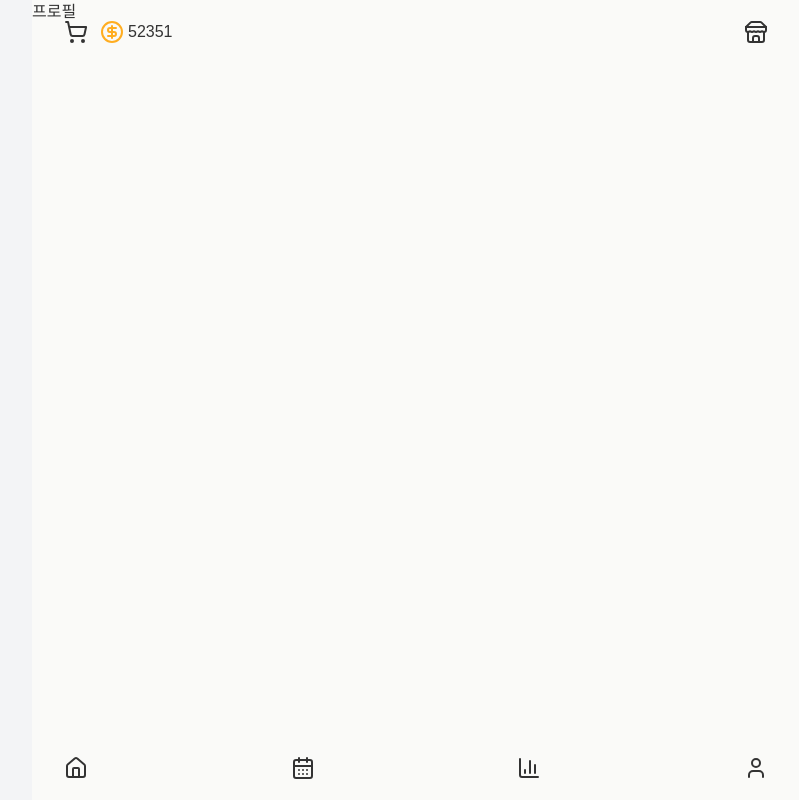
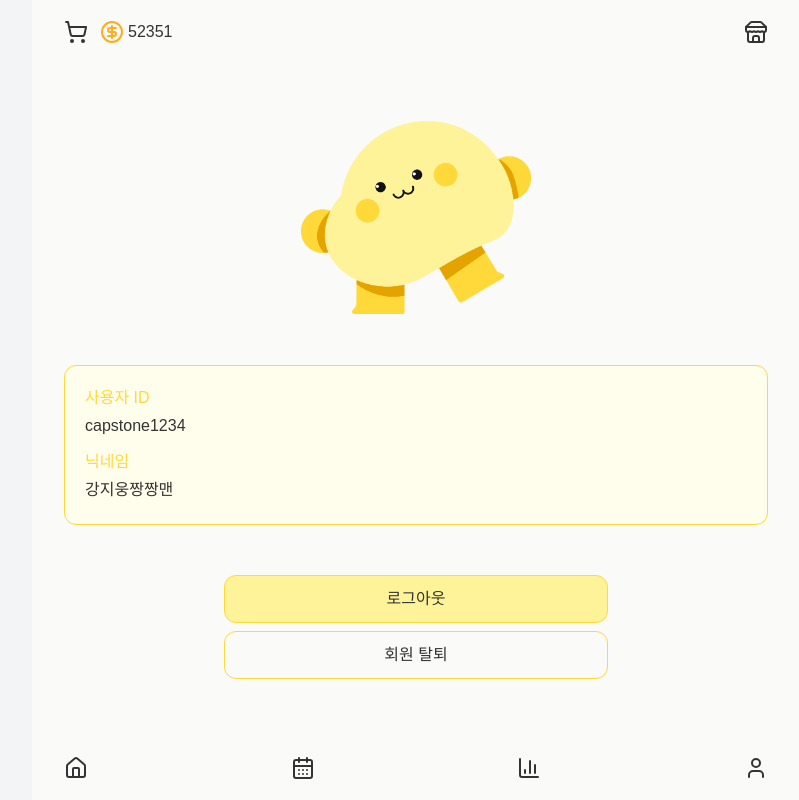
Before and after one commit to xuuwon/maeumgyeol, a Next.js app: page /profile in a window 1280 px wide. Shown: the whole page, without its empty margins (224-1023 px from the left). Built offline with nearby package versions, Linux system fonts and the light colour scheme; a web font is replaced by a local one.

Commit message:
feat: 프로필 컴포넌트 구현

```diff
--- a/src/app/profile/page.tsx
+++ b/src/app/profile/page.tsx
@@ -1,7 +1,51 @@
+'use client';
+
+import Button from '@/components/button/Button';
+import Image from 'next/image';
+import { useRouter } from 'next/navigation';
 import React from 'react';
 
 const Page = () => {
-  return <div>프로필</div>;
+  const router = useRouter();
+
+  return (
+    <div className="flex flex-col items-center justify-around h-screen px-4 py-24 iphoneSE:py-14 sm:px-6 md:px-8">
+      <div>
+        {/* 이미지 */}
+        <Image
+          src={'/images/characters/basic_character.png'}
+          alt="분석중 캐릭터"
+          width={230}
+          height={230}
+        />
+      </div>
+
+      <div className="flex flex-col w-full h-40 gap-3 p-5 border border-1 border-main-yellow bg-bg-yellow rounded-xl">
+        {/* 회원정보 박스 */}
+        <div className="flex flex-col gap-1">
+          <p className="text-main-yellow">사용자 ID</p>
+          <p>capstone1234</p>
+        </div>
+
+        <div className="flex flex-col gap-1">
+          <p className="text-main-yellow">닉네임</p>
+          <p>강지웅짱짱맨</p>
+        </div>
+      </div>
+
+      <div className="flex flex-col items-center w-full gap-2">
+        {/* 버튼 */}
+        <Button type="yellow" text="로그아웃" func={() => {}} />
+        <Button
+          type="white"
+          text="회원 탈퇴"
+          func={() => {
+            router.push('/profile/withdraw');
+          }}
+        />
+      </div>
+    </div>
+  );
 };
 
 export default Page;
```
